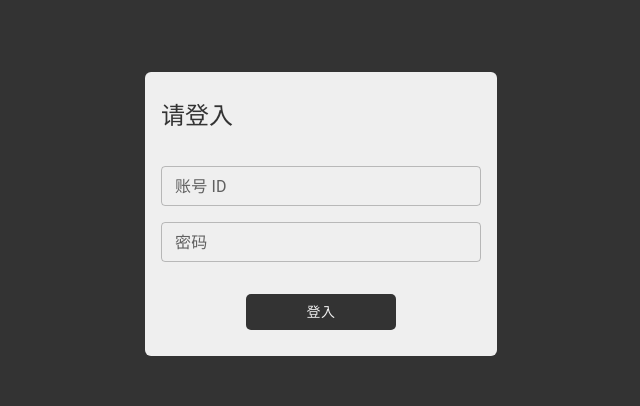
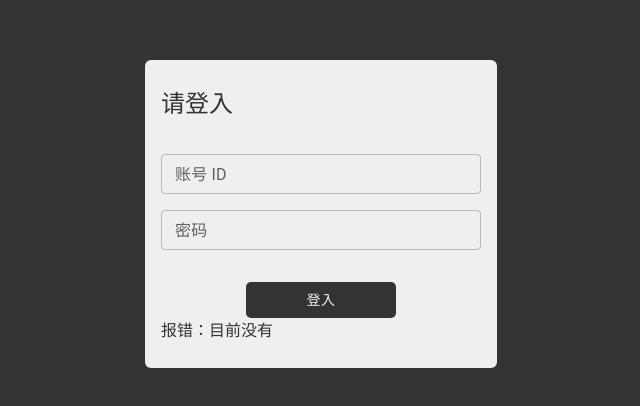
Before and after one commit to syongkheng/rowense-fe, a React (Vite) app: page / in a window 1280 px wide. Shown: the part 186-592 px from the top of the page, without its empty margins (319-959 px from the left). Built offline with nearby package versions, Linux system fonts and the light colour scheme.

Commit message:
error status

```diff
--- a/src/css/LandingPage.css
+++ b/src/css/LandingPage.css
@@ -29,3 +29,8 @@
     }
   }
 }
+
+.error-message {
+  color: #333333;
+  font-size: 16px;
+}
--- a/src/pages/LandingPage.tsx
+++ b/src/pages/LandingPage.tsx
@@ -21,6 +21,8 @@ export default function LandingPage() {
     password: '',
   })
 
+  const [status, setStatus] = React.useState<string>("目前没有");
+
   const handleTextChange = (event: ChangeEvent<HTMLInputElement>) => {
     setLoginForm((prevForm) => ({
       ...prevForm,
@@ -29,14 +31,18 @@ export default function LandingPage() {
   }
 
   const handleLogin = async () => {
+    setStatus("正在尝试登入")
     const response = await axiosInstance.post(`/login`, loginForm)
       .then((res) => {
         console.log("Then: ", res);
         const jwt = res["data"]["data"];
         window.sessionStorage.setItem("jwt", jwt);
         navigate("/home");
+        setStatus("成功")
       }).catch((err) => {
-        console.log("Catch: ", err);
+        console.log("Catch: ", JSON.stringify(err));
+        setStatus(JSON.stringify(err));
+
       });
 
     console.log("My resposne is: ", response);
@@ -84,6 +90,8 @@ export default function LandingPage() {
               登入
             </Button>
           </div>
+          <span className="error-message">报错：{status}</span>
+
         </div>
       </div>
     </>
```
